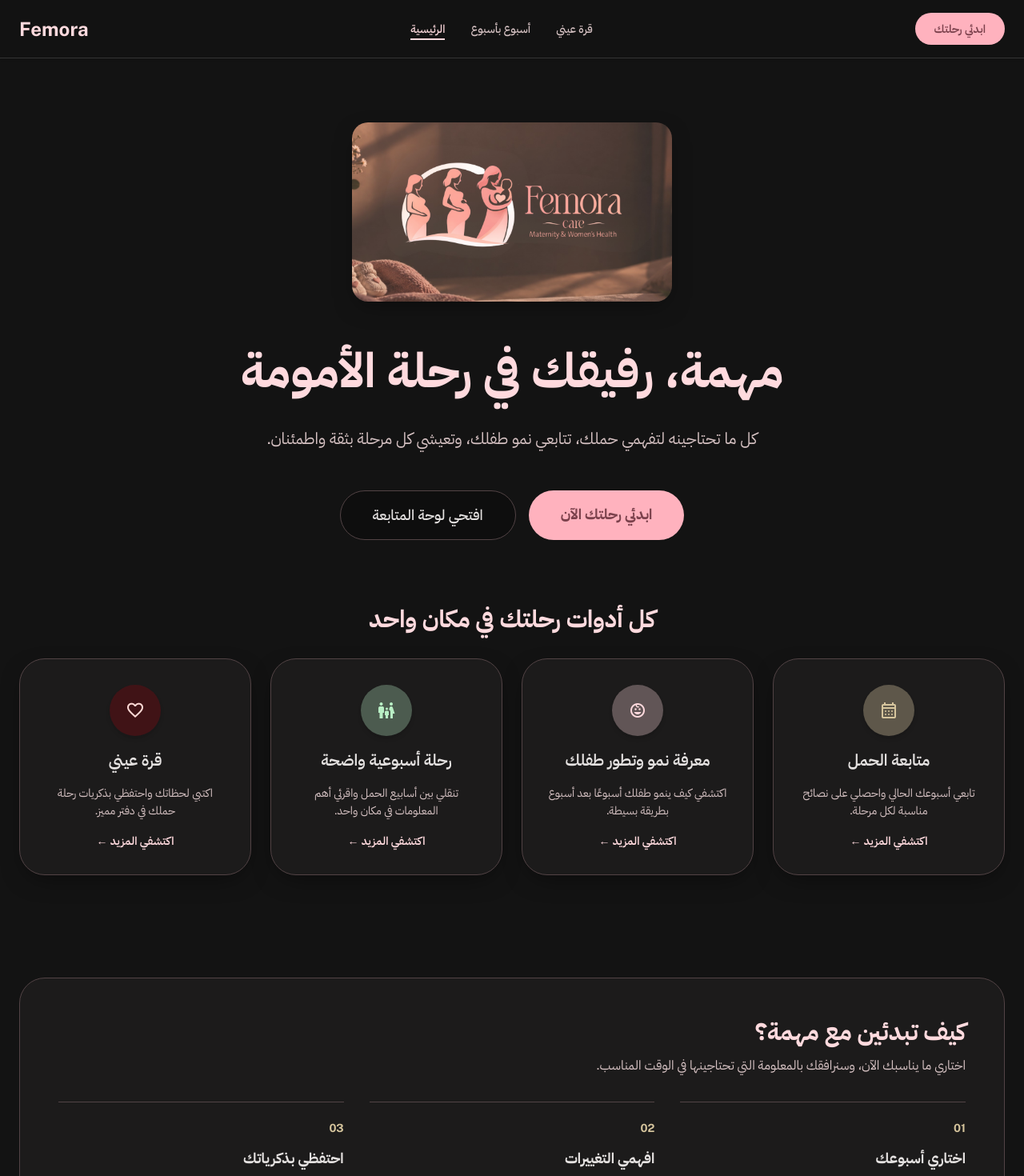
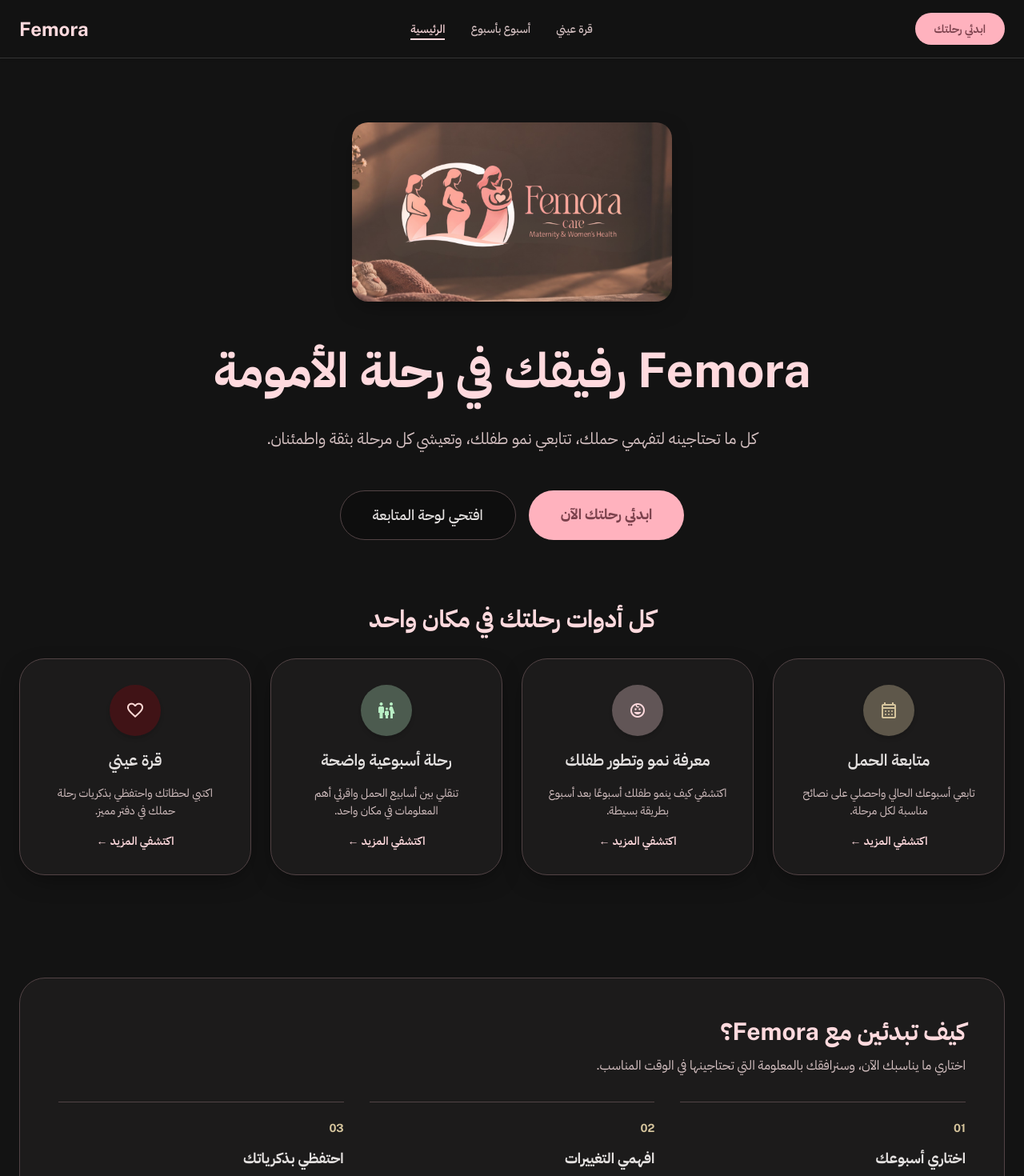
Before and after one commit to omarhatemsobhymostafa/mohemafinal, a Next.js app: page / in a window 1280 px wide. Shown: the top 1470 px of the page at 80% size. Built offline with nearby package versions, Linux system fonts and the light colour scheme; no server answers.

Commit message:
mohema word

```diff
--- a/app/page.tsx
+++ b/app/page.tsx
@@ -100,7 +100,7 @@
             </div>
 
             <h1 className="text-4xl font-bold leading-tight text-primary md:text-6xl">
-              مهمة، رفيقك في رحلة الأمومة
+              Femora رفيقك في رحلة الأمومة
             </h1>
 
             <p className="max-w-2xl text-lg leading-relaxed text-on-surface-variant md:text-xl">
@@ -169,7 +169,7 @@
           <section className="grid gap-8 rounded-[32px] border border-outline-variant bg-surface-container-low p-8 md:grid-cols-3 md:p-12">
             <div className="md:col-span-3">
               <h2 className="text-2xl font-bold text-primary md:text-3xl">
-                كيف تبدئين مع مهمة؟
+                كيف تبدئين مع Femora؟
               </h2>
               <p className="mt-3 max-w-2xl leading-relaxed text-on-surface-variant">
                 اختاري ما يناسبك الآن، وسنرافقك بالمعلومة التي تحتاجينها في الوقت المناسب.
```
